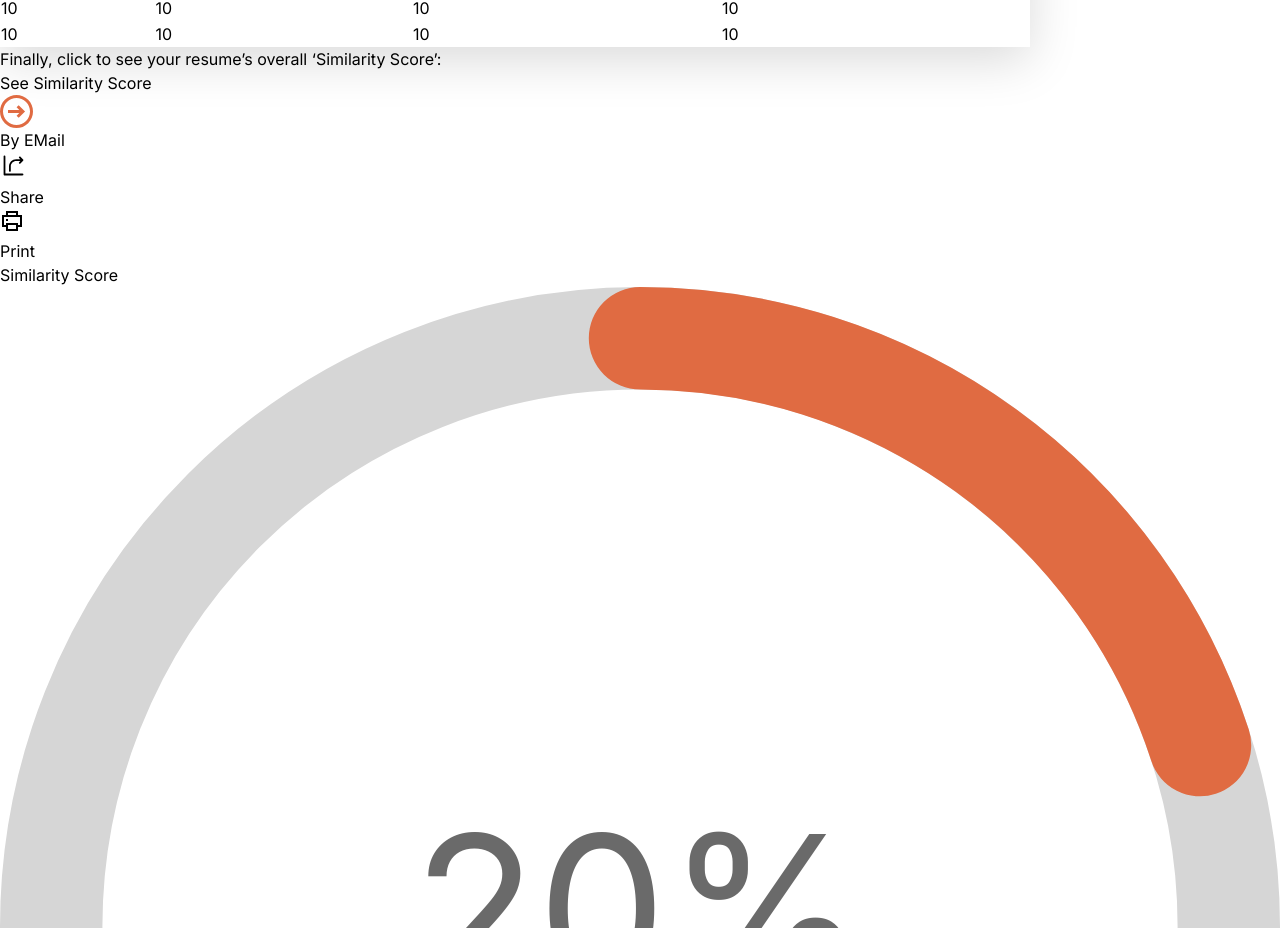
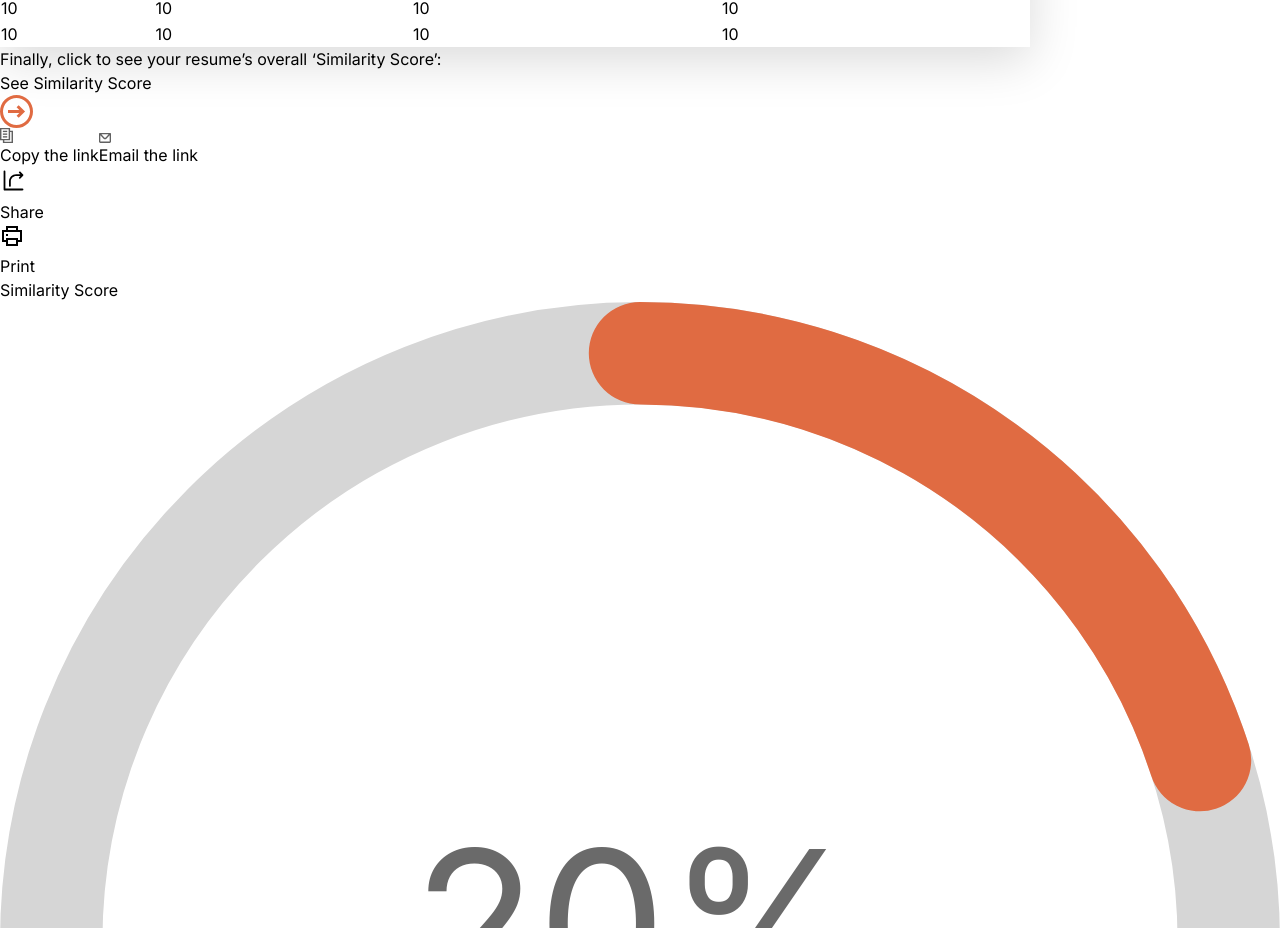
Before and after one commit to hatekisam/cvjury, a React (Vite) app: page /analyzer in a window 1280 px wide. Shown: the part 1560-2488 px from the top of the page. Built offline with nearby package versions, Linux system fonts and the light colour scheme.

Commit message:
added the mail and copy link icon

```diff
--- a/src/pages/Analyzer.tsx
+++ b/src/pages/Analyzer.tsx
@@ -1,10 +1,12 @@
 import React, { useState } from "react";
 import Table from "../components/core/Table";
 import {
+  CopyLink,
   DesirableIcon,
   Done,
   Edit,
   JobIcon,
+  MailLinkIcon,
   PrintIcon,
   Rescan,
   ResultPresentationIcon,
@@ -269,9 +271,16 @@ const Analyzer: React.FC = () => {
               <div
                 className={`${
                   showingShare ? "block" : "hidden"
-                } absolute -left-1 top-[110%] bg-white rounded-xl p-2 duration-1000 transition-all`}
+                } absolute right-[110%] top-[110%] bg-white rounded-xl duration-1000 transition-all text-[#6A6A6A] text-xs w-[200%]`}
               >
-                <p>By EMail</p>
+                <button className="flex px-5 py-2.5 hover:bg-[#FDEFEB] items-center gap-5  rounded-t-xl w-full">
+                  <CopyLink />
+                  <p>Copy the link</p>
+                </button>
+                <button className="flex px-5 py-2.5 hover:bg-[#FDEFEB] items-center gap-5 rounded-b-xl w-full">
+                  <MailLinkIcon />
+                  <p>Email the link</p>
+                </button>
               </div>
               <button
                 onClick={() => setShowingShare(true)}
```
